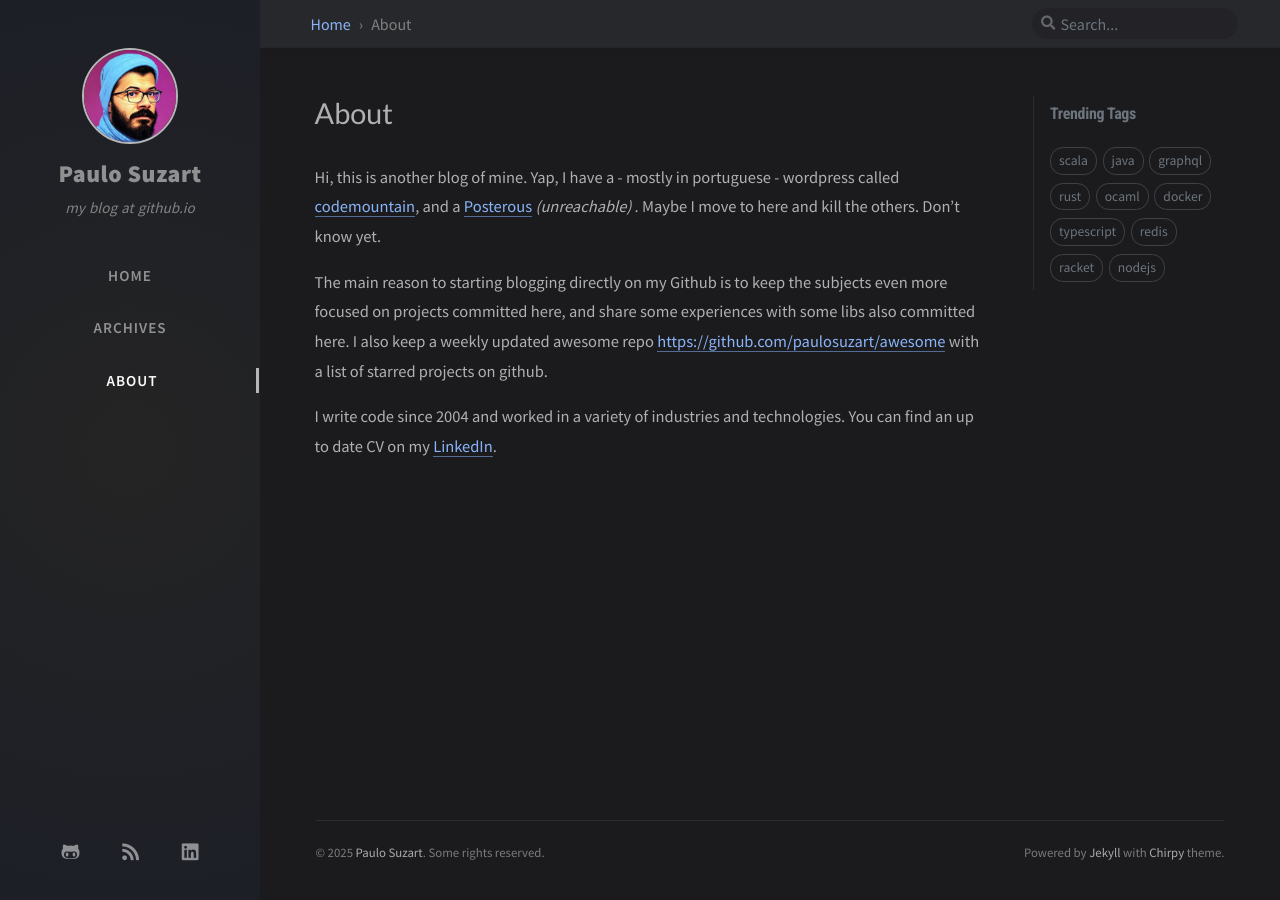
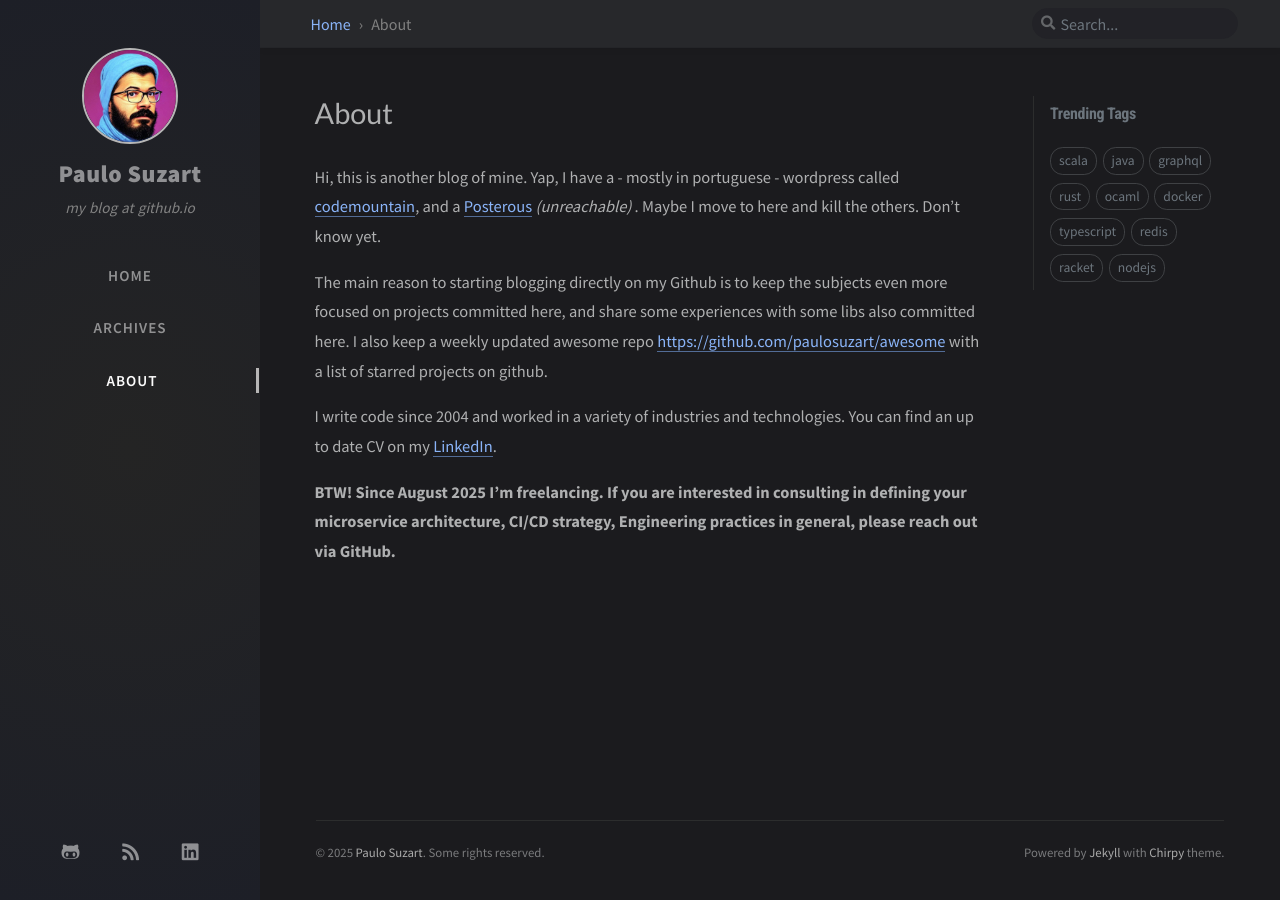
Before and after one commit to paulosuzart/paulosuzart.github.io, a Jekyll site: the page built from tabs/about.md, in a window 1280 px wide. Built offline with Jekyll 4.4.1, drawn with Linux system fonts in a browser that asks for light colours; nearby versions of some CDN libraries; comment, search, counter and statistics services are not loaded.

Commit message:
Edit about

```diff
--- a/tabs/about.md
+++ b/tabs/about.md
@@ -13,3 +13,5 @@
 The main reason to starting blogging directly on my Github is to keep the subjects even more focused on projects committed here, and share some experiences with some libs also committed here. I also keep a weekly updated awesome repo [https://github.com/paulosuzart/awesome](https://github.com/paulosuzart/awesome) with a list of starred projects on github.
 
 I write code since 2004 and worked in a variety of industries and technologies. You can find an up to date CV on my [LinkedIn](https://www.linkedin.com/).
+
+**BTW! Since August 2025 I'm freelancing. If you are interested in consulting in defining your microservice architecture, CI/CD strategy, Engineering practices in general, please reach out via GitHub.**
```
